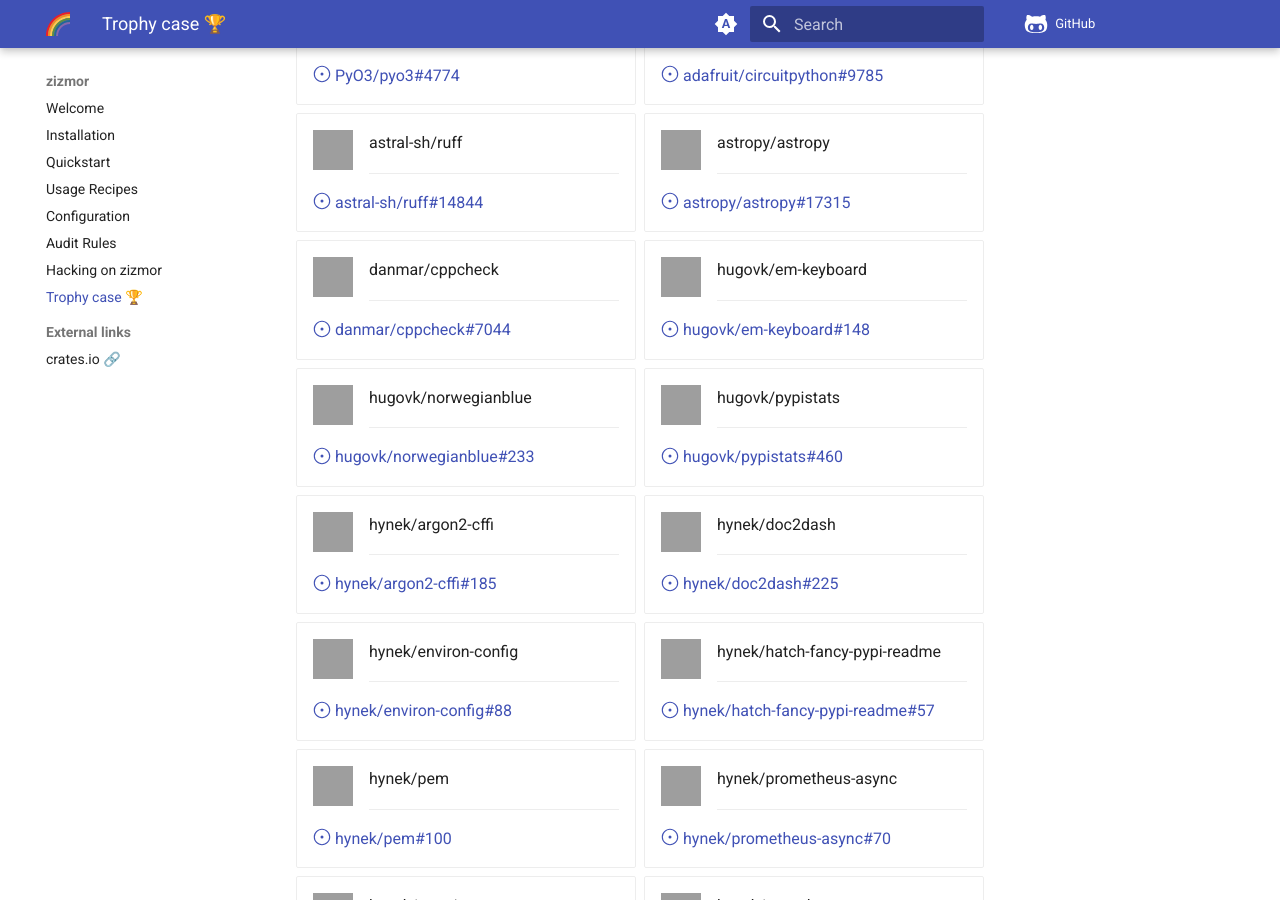
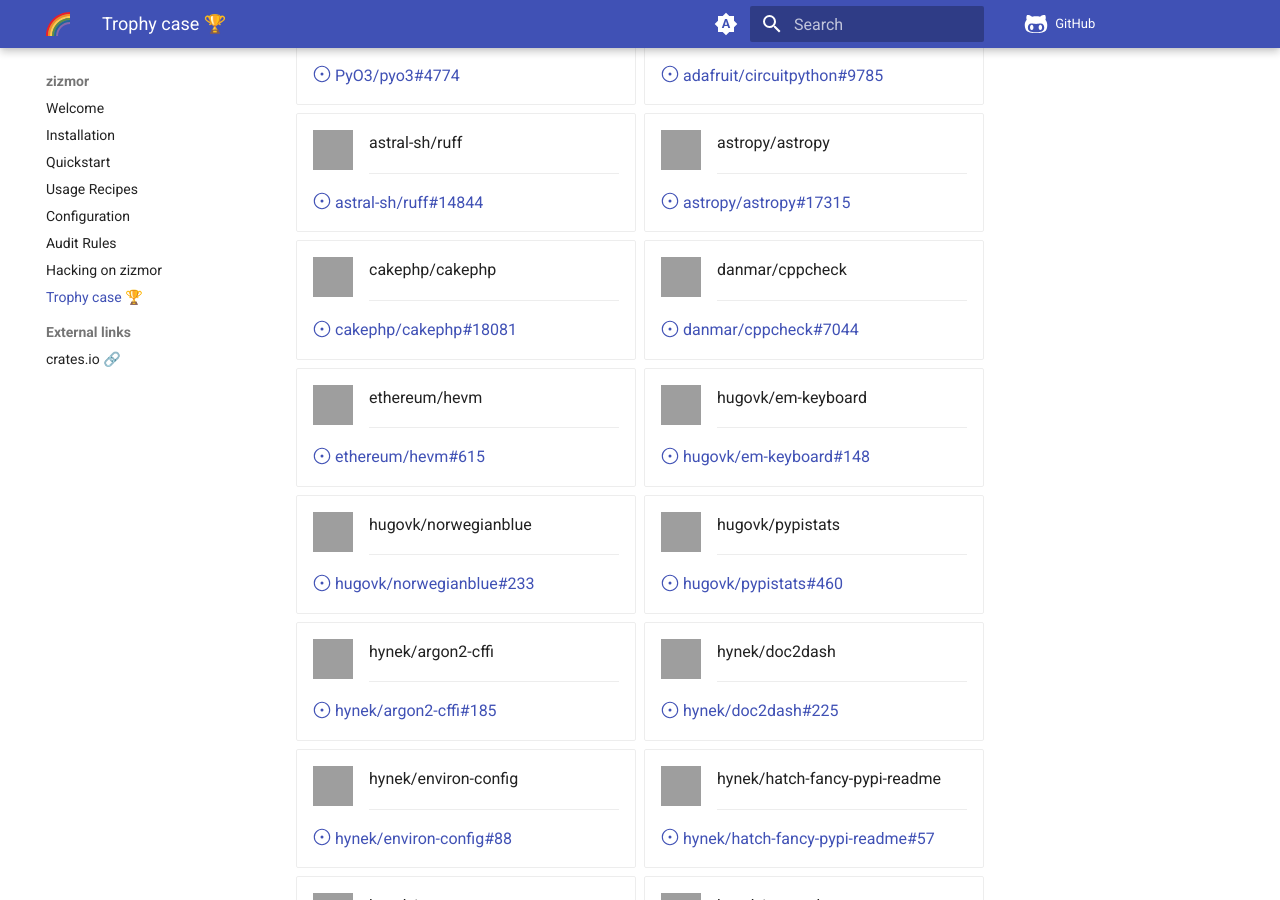
Before and after one commit to zizmorcore/zizmor, an MkDocs documentation site: the page built from docs/trophy-case.md, in a window 1280 px wide and 900 px high, scrolled down 685 px. Built offline with MkDocs 1.6.1 and Material for MkDocs 9.7.7, drawn with Linux system fonts in a browser that asks for light colours; comment, search, counter and statistics services are not loaded; grey boxes are pictures that could not be loaded.

Commit message:
docs: more trophies (#287)

```diff
--- a/docs/snippets/trophies.md
+++ b/docs/snippets/trophies.md
@@ -47,11 +47,23 @@
 
     astropy/astropy#17315
 
+-   ![](https://github.com/cakephp.png?size=40){ width="40" loading=lazy align=left } cakephp/cakephp
+
+    ---
+
+    cakephp/cakephp#18081
+
 -   ![](https://github.com/danmar.png?size=40){ width="40" loading=lazy align=left } danmar/cppcheck
 
     ---
 
     danmar/cppcheck#7044
+
+-   ![](https://github.com/ethereum.png?size=40){ width="40" loading=lazy align=left } ethereum/hevm
+
+    ---
+
+    ethereum/hevm#615
 
 -   ![](https://github.com/hugovk.png?size=40){ width="40" loading=lazy align=left } hugovk/em-keyboard
 
--- a/docs/snippets/trophies.txt
+++ b/docs/snippets/trophies.txt
@@ -6,9 +6,11 @@
 adafruit/circuitpython#9785
 astral-sh/ruff#14844
 astropy/astropy#17315
+cakephp/cakephp#18081
 danmar/cppcheck#7044
 DataDog/datadog-agent#30871
 Diaoul/subliminal#1190
+ethereum/hevm#615
 Homebrew/brew#18662
 hugovk/em-keyboard#148
 hugovk/norwegianblue#233
```
